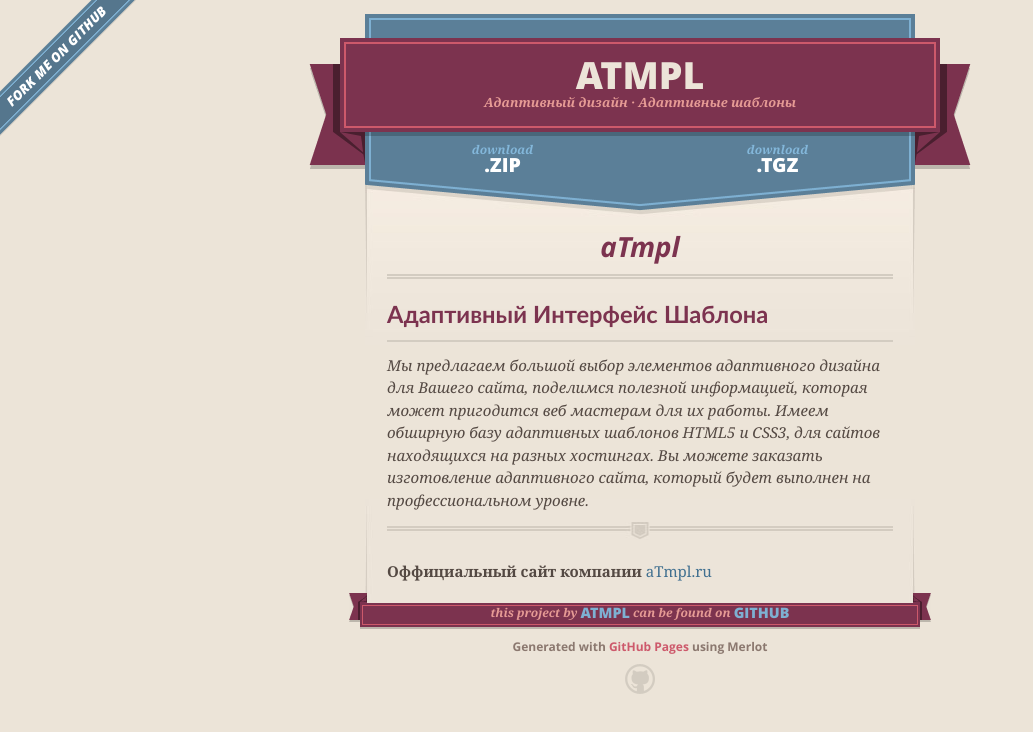
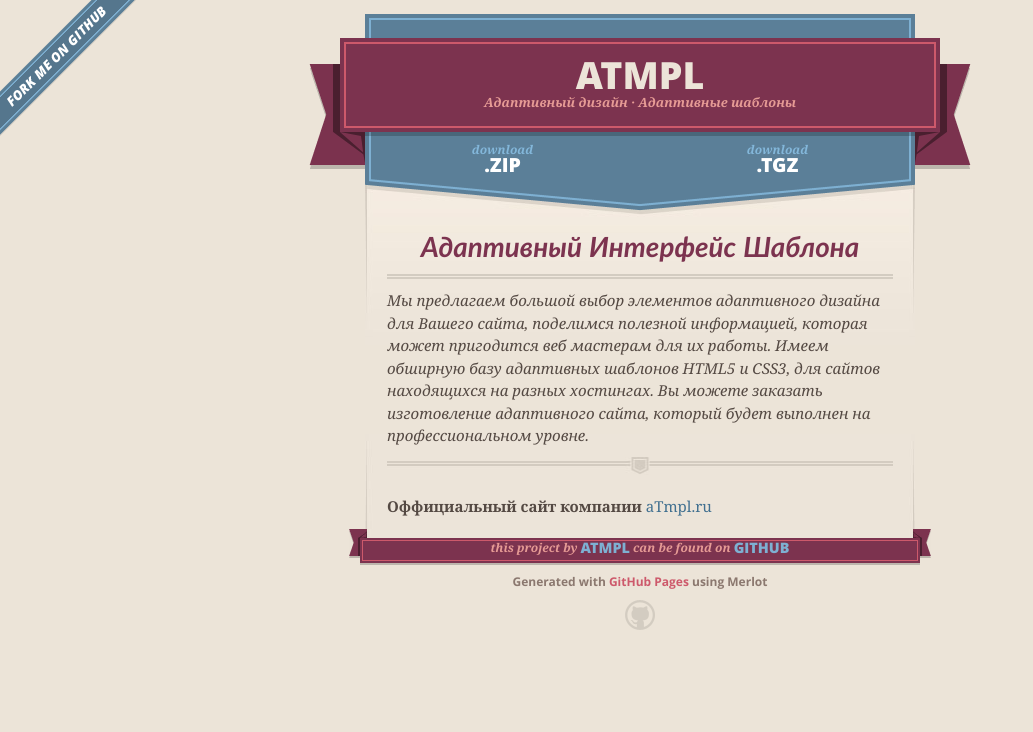
Before and after one commit to aTmpl/aTmpl, a plain HTML site: page index.html in a window 1280 px wide. Shown: the whole page, without its empty margins (0-1033 px from the left). Drawn offline with nearby package versions, Linux system fonts and the light colour scheme.

Commit message:
Create gh-pages branch via GitHub

```diff
--- a/index.html
+++ b/index.html
@@ -47,10 +47,7 @@
 
       <section id="main_content">
         <h1>
-<a id="atmpl" class="anchor" href="#atmpl" aria-hidden="true"><span class="octicon octicon-link"></span></a>aTmpl</h1>
-
-<h2>
-<a id="Адаптивный-Интерфейс-Шаблона" class="anchor" href="#%D0%90%D0%B4%D0%B0%D0%BF%D1%82%D0%B8%D0%B2%D0%BD%D1%8B%D0%B9-%D0%98%D0%BD%D1%82%D0%B5%D1%80%D1%84%D0%B5%D0%B9%D1%81-%D0%A8%D0%B0%D0%B1%D0%BB%D0%BE%D0%BD%D0%B0" aria-hidden="true"><span class="octicon octicon-link"></span></a>Адаптивный Интерфейс Шаблона</h2>
+<a id="Адаптивный-Интерфейс-Шаблона" class="anchor" href="#%D0%90%D0%B4%D0%B0%D0%BF%D1%82%D0%B8%D0%B2%D0%BD%D1%8B%D0%B9-%D0%98%D0%BD%D1%82%D0%B5%D1%80%D1%84%D0%B5%D0%B9%D1%81-%D0%A8%D0%B0%D0%B1%D0%BB%D0%BE%D0%BD%D0%B0" aria-hidden="true"><span class="octicon octicon-link"></span></a>Адаптивный Интерфейс Шаблона</h1>
 
 <p><em>Мы предлагаем большой выбор элементов адаптивного дизайна для Вашего сайта, поделимся полезной информацией, которая может пригодится веб мастерам для их работы. Имеем обширную базу адаптивных шаблонов HTML5 и CSS3, для сайтов находящихся на разных хостингах. Вы можете заказать изготовление адаптивного сайта, который будет выполнен на профессиональном уровне.</em></p>
 
--- a/params.json
+++ b/params.json
@@ -1 +1 @@
-{"name":"aTmpl","tagline":"Адаптивный дизайн · Адаптивные шаблоны","body":"# aTmpl\r\n##Адаптивный Интерфейс Шаблона\r\n_Мы предлагаем большой выбор элементов адаптивного дизайна для Вашего сайта, поделимся полезной информацией, которая может пригодится веб мастерам для их работы. Имеем обширную базу адаптивных шаблонов HTML5 и CSS3, для сайтов находящихся на разных хостингах. Вы можете заказать изготовление адаптивного сайта, который будет выполнен на профессиональном уровне._\r\n\r\n***\r\n\r\n**Оффициальный сайт компании** [aTmpl.ru](http://atmpl.ru)\r\n","google":"UA-56489650-1","note":"Don't delete this file! It's used internally to help with page regeneration."}
+{"name":"aTmpl","tagline":"Адаптивный дизайн · Адаптивные шаблоны","body":"#Адаптивный Интерфейс Шаблона\r\n_Мы предлагаем большой выбор элементов адаптивного дизайна для Вашего сайта, поделимся полезной информацией, которая может пригодится веб мастерам для их работы. Имеем обширную базу адаптивных шаблонов HTML5 и CSS3, для сайтов находящихся на разных хостингах. Вы можете заказать изготовление адаптивного сайта, который будет выполнен на профессиональном уровне._\r\n\r\n***\r\n\r\n**Оффициальный сайт компании** [aTmpl.ru](http://atmpl.ru)\r\n","google":"UA-56489650-1","note":"Don't delete this file! It's used internally to help with page regeneration."}
```
